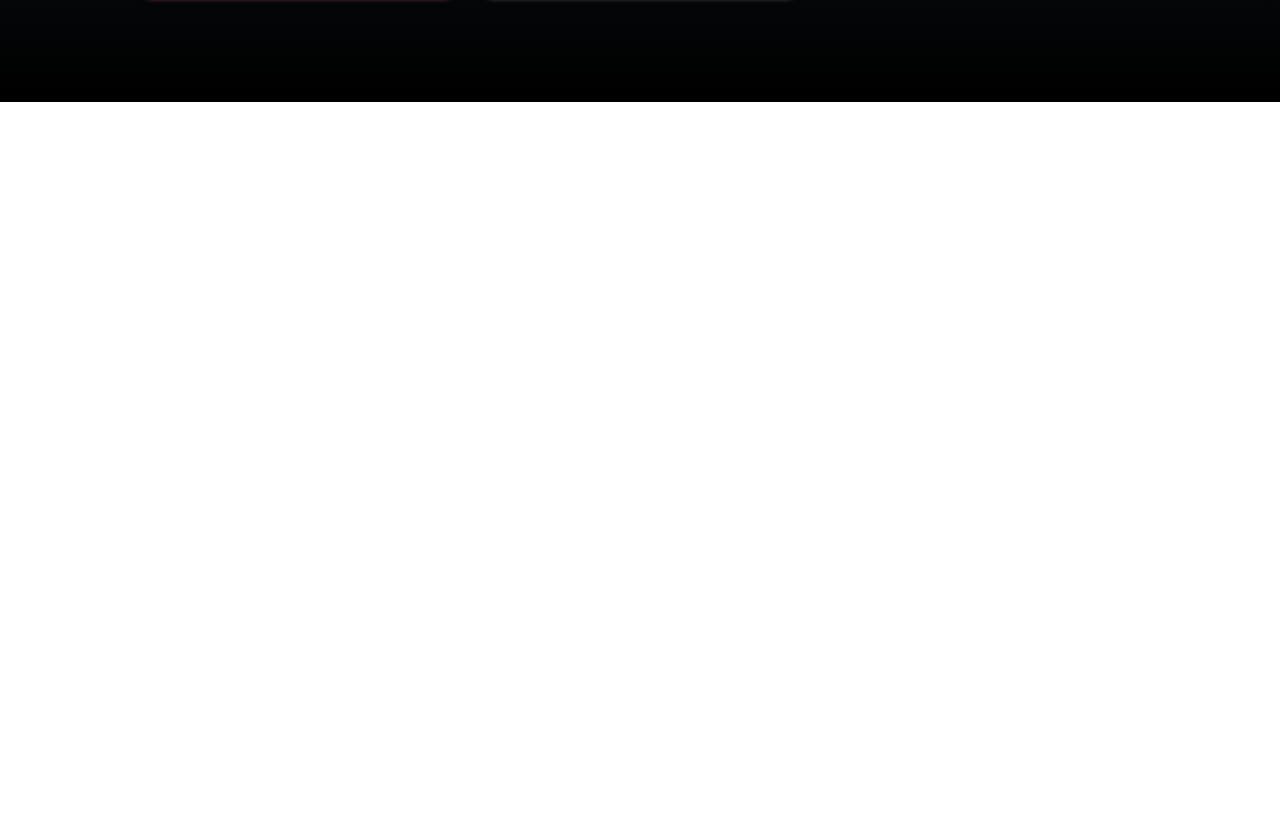
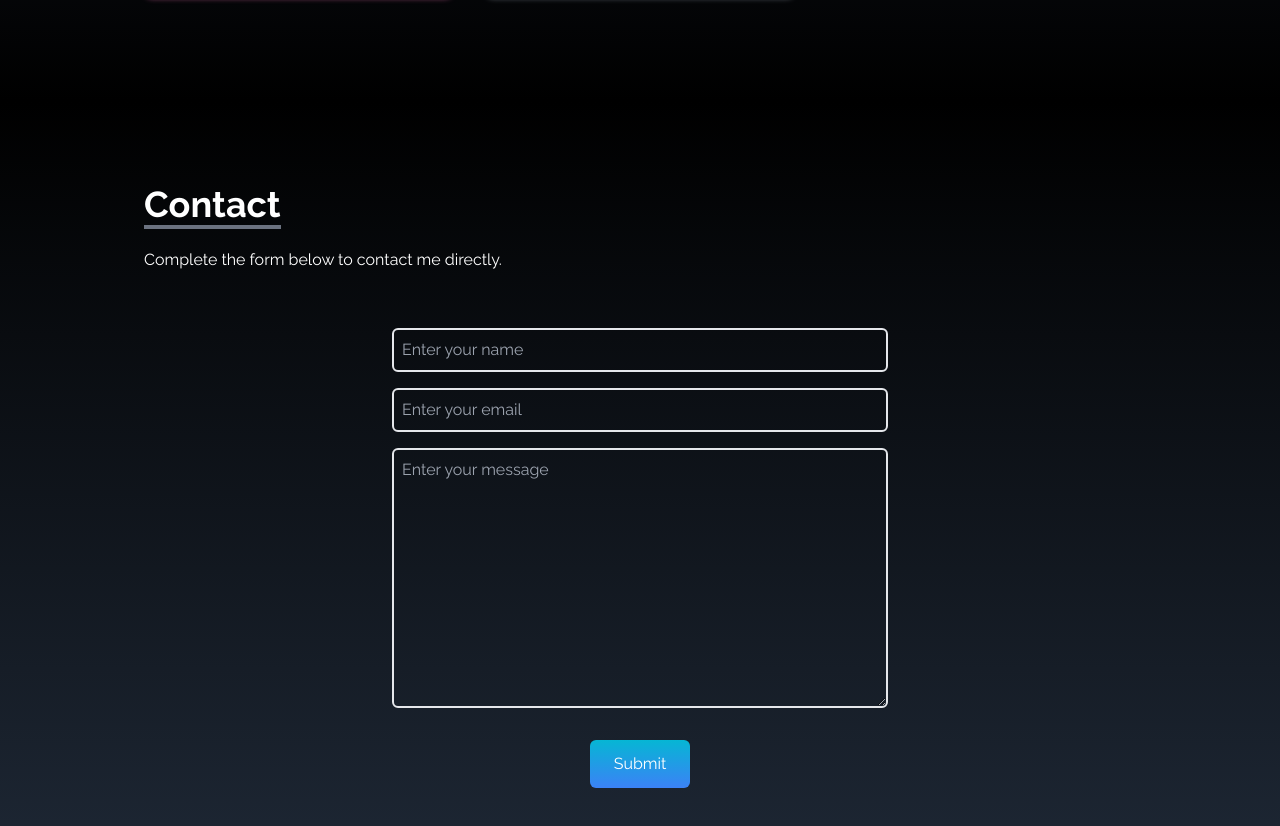
Before and after one commit to cdoll40/portfolio, a React (Create React App) app: page / in a window 1280 px wide. Shown: the part 3098-3924 px from the top of the page. Before the commit the page ends 3200 px from the top, so only its background shows below. Built offline with nearby package versions, Linux system fonts and the light colour scheme.

Commit message:
Contact added

```diff
--- a/src/App.js
+++ b/src/App.js
@@ -2,6 +2,7 @@
 
 */
 import About from './components/About';
+import Contact from './components/Contact';
 import Experience from './components/Experience';
 import Home from './components/Home';
 import NavBar from './components/NavBar'
@@ -17,6 +18,7 @@
       <About />
       <Projects />
       <Experience />
+      <Contact />
 
       <SocialLinks />
     </div>
--- /dev/null
+++ b/src/components/Contact.jsx
@@ -0,0 +1,47 @@
+import React from 'react'
+
+const Contact = () => {
+  return (
+    <div name='contact' className='w-full h-screen bg-gradient-to-b from-black to-gray-800 p-4 text-white'>
+        <div className='flex flex-col p-4 justify-center max-w-screen-lg mx-auto h-full'>
+            <div className='pb-8'>
+                <p className='text-4xl font-bold inline border-b-4 border-gray-500'>
+                    Contact
+                </p>
+                <p className='py-6'>Complete the form below to contact me directly.</p>
+            </div>
+
+            <div className='flex justify-center items-center'>
+                <form
+                    action=''
+                    className='flex flex-col w-full md:w-1/2'
+                >
+                    <input
+                        type="text"
+                        name='name'
+                        placeholder='Enter your name'
+                        className='p-2 bg-transparent border-2 rounded-md text-white focus:outline-none'
+                    />
+                    <input
+                        type="text"
+                        name='email'
+                        placeholder='Enter your email'
+                        className='my-4 p-2 bg-transparent border-2 rounded-md text-white focus:outline-none'
+                    />
+                    <textarea
+                        name='message'
+                        rows='10'
+                        placeholder='Enter your message'
+                        className='p-2 bg-transparent border-2 rounded-md text-white focus:outline-none'
+                    />
+                    <button className='text-white bg-gradient-to-b from-cyan-500 to-blue-500 px-6 py-3 my-8 mx-auto flex items-center rounded-md hover:scale-110 duration-300'>
+                        Submit
+                    </button>
+                </form>
+            </div>
+        </div>
+    </div>
+  )
+}
+
+export default Contact
```
